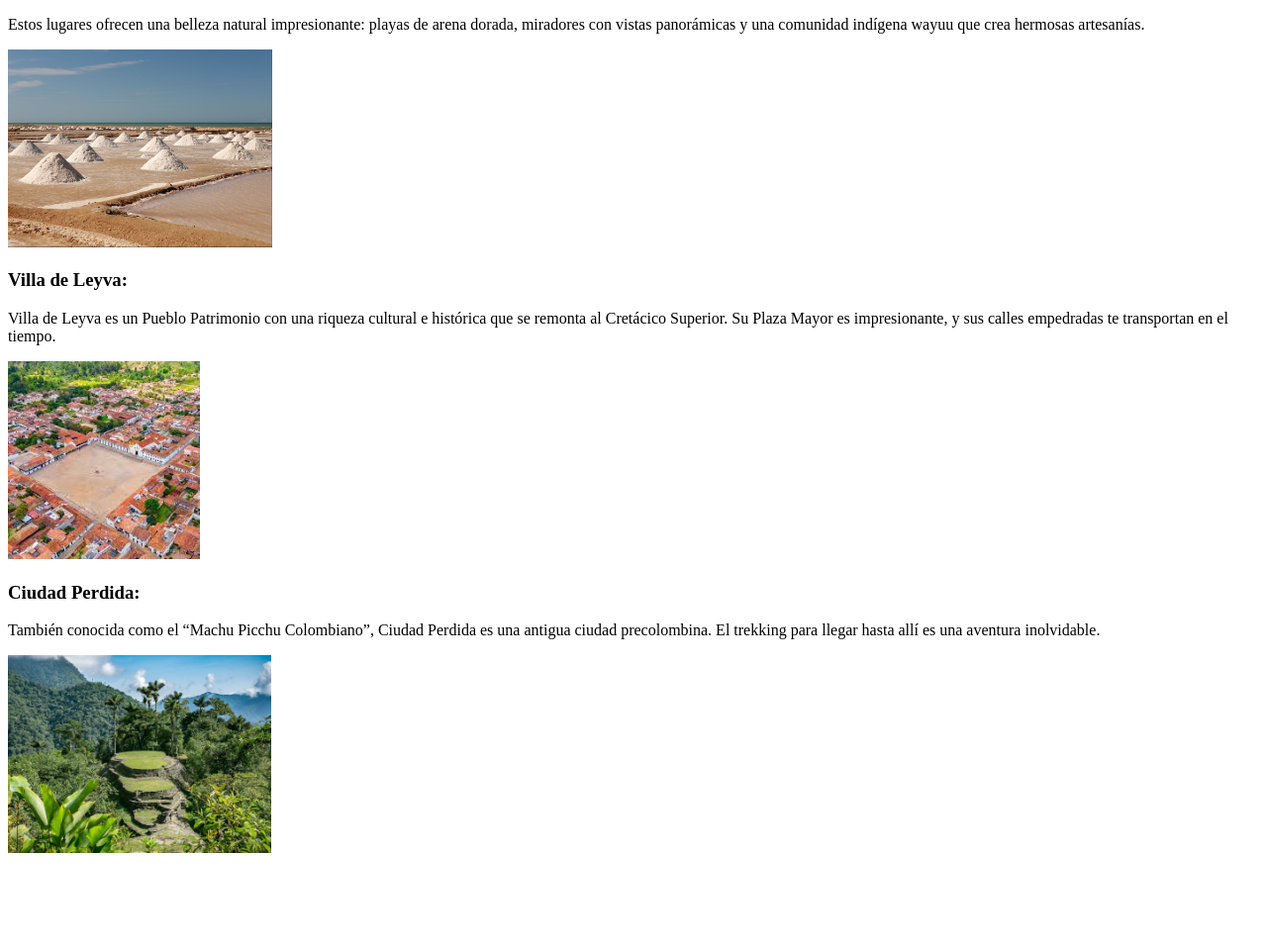
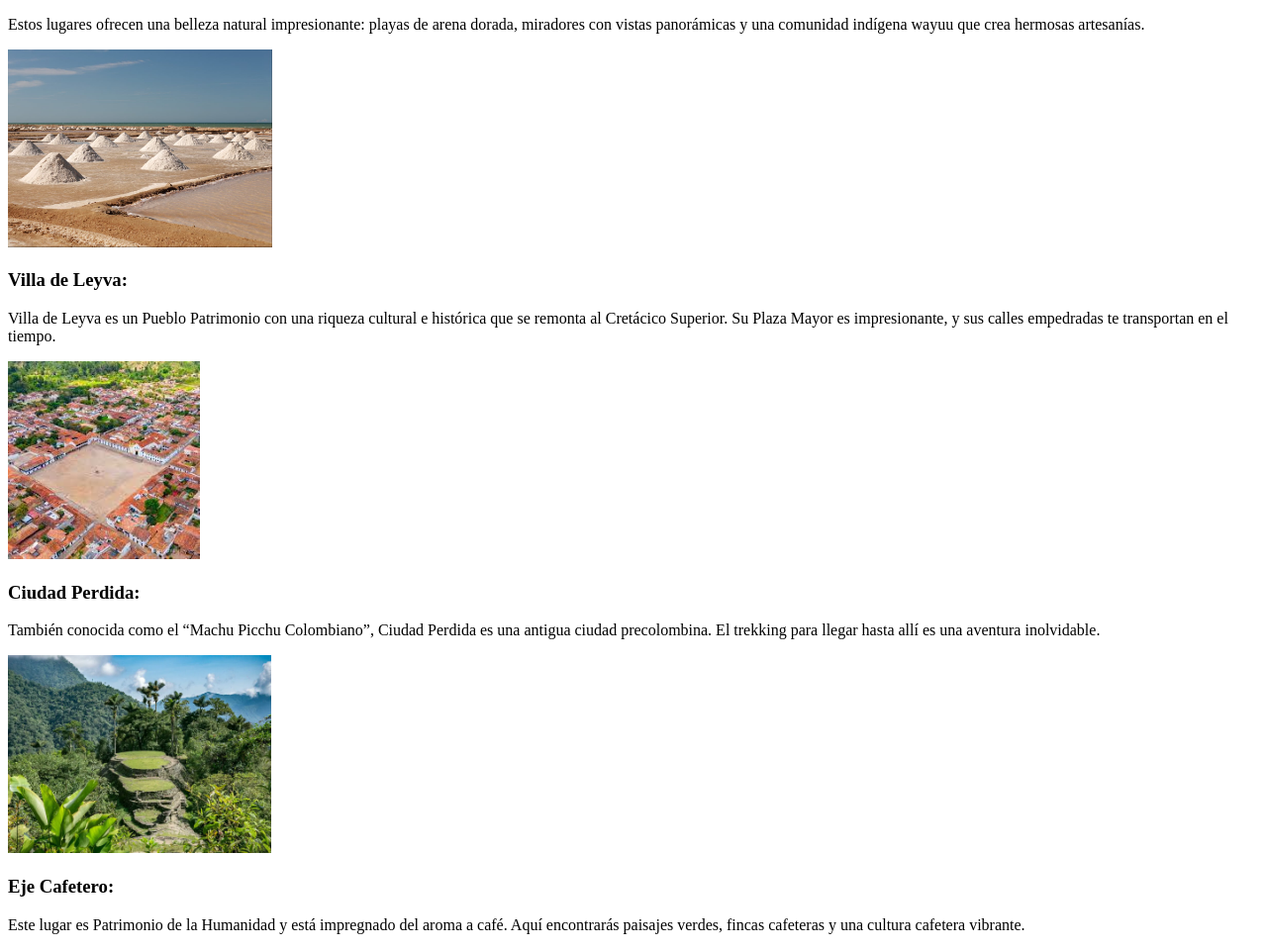
Before and after one commit to Aanuar2323/rubrica4, a plain HTML site: page index.html in a window 1280 px wide. Shown: the part 105-1065 px from the top of the page at 99% size. Before the commit the page ends 979 px from the top, so only its background shows below. Drawn offline with Linux system fonts and the light colour scheme.

Commit message:
Eje cafetero

```diff
--- a/index.html
+++ b/index.html
@@ -20,6 +20,9 @@
     <p>También conocida como el “Machu Picchu Colombiano”, Ciudad Perdida es una antigua ciudad precolombina. El trekking para llegar hasta allí es una aventura inolvidable.</p>
     <img src="imagenes\trekking-ciudad-perdida.webp" height="200">
 
+    <h3>Eje Cafetero:</h3>
+    <p>Este lugar es Patrimonio de la Humanidad y está impregnado del aroma a café. Aquí encontrarás paisajes verdes, fincas cafeteras y una cultura cafetera vibrante.</p>
+
 
 
 </body>
```
